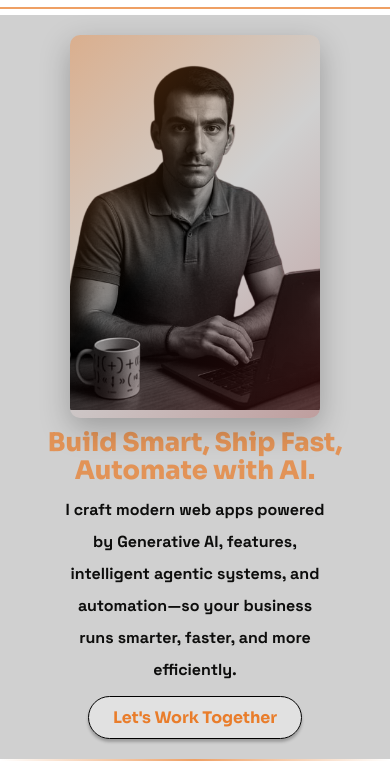
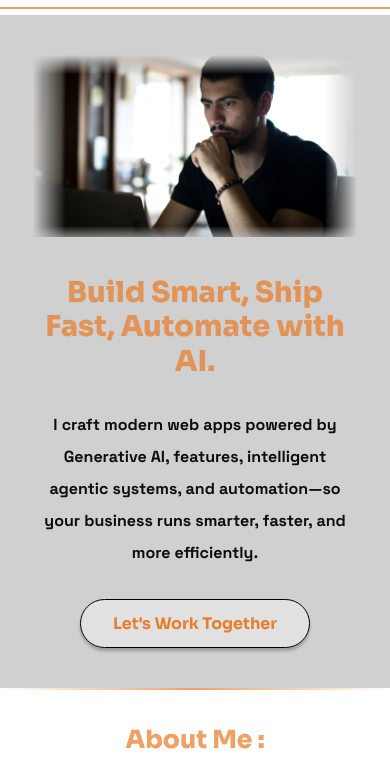
Before and after one commit to ChakerElj/ChakerElj.github.io, a plain HTML site: page index.html in a window 390 px wide. Shown: the part 45-812 px from the top of the page. Drawn offline with Linux system fonts and the light colour scheme.

Commit message:
upgrade portfolio

```diff
--- a/index.html
+++ b/index.html
@@ -78,7 +78,7 @@
           <div class="hero-image">
 
               <img
-                src="./images/hero-image.png"
+                src="./images/hero-image.jpeg"
                 alt="Professional portrait"
                 class="hero-img"
               />
@@ -96,7 +96,7 @@
           <div class="about-content">
             <div class="about-image">
               <img
-                src="./images/portfolio-image.jpg"
+                src="./images/portfolio-image.png"
                 alt="About me image"
                 class="about-img"
               />
--- a/styles.css
+++ b/styles.css
@@ -167,7 +167,7 @@ body {
   grid-column: 1/-1;
   font-family: "Sora", sans-serif;
   font-weight: 800;
-  font-size: 4rem;
+  font-size: 2rem;
   color: var(--accent-color);
   line-height: 1.1;
 
@@ -175,15 +175,15 @@ body {
 }
 
 .hero-description {
-  font-size: 2rem;
+  font-size: 1.5rem;
   grid-row: 2/3;
   grid-column: 1/-1;
   font-family: "Space Grotesk", sans-serif;
   font-weight: bolder;
   color: #0d0d0c;
   line-height: 2;
-  margin-bottom: 3rem;
-  max-width: 80%;
+  /* margin-bottom: 3rem; */
+  max-width: 100%;
 }
 
 .cta-button {
@@ -216,32 +216,45 @@ body {
   grid-column: 2/4;
   grid-row: 1/-1;
   position: relative;
-  box-shadow: 0 10px 30px rgba(0, 0, 0, 0.25);
+  /* box-shadow: 0 10px 30px rgba(0, 0, 0, 0.25); */
   transition: transform 0.3s ease, box-shadow 0.3s ease;
   overflow: hidden;
   border-radius: 10px;
+  -webkit-mask-image: linear-gradient(
+      to right,
+      transparent 0%,
+      black 10%,
+      black 90%,
+      transparent 100%
+    ),
+    linear-gradient(
+      to bottom,
+      transparent 0%,
+      black 10%,
+      black 90%,
+      transparent 100%
+    );
+  -webkit-mask-composite: source-in;
+  mask-image: linear-gradient(
+      to right,
+      transparent 0%,
+      black 10%,
+      black 90%,
+      transparent 100%
+    ),
+    linear-gradient(
+      to bottom,
+      transparent 0%,
+      black 10%,
+      black 90%,
+      transparent 100%
+    );
+  mask-composite: intersect;
 }
 
 .hero-image:hover {
   transform: translateY(-5px);
-  box-shadow: 0 10px 15px rgba(236, 108, 4, 0.603);
-}
-
-.hero-image::before {
-  content: "";
-  position: absolute;
-  top: 0;
-  left: 0;
-  right: 0;
-  bottom: 0;
-  background: linear-gradient(
-    135deg,
-    rgba(233, 125, 43, 0.4) 0%,
-    rgba(0, 0, 0, 0) 50%,
-    rgba(150, 41, 41, 0.3) 100%
-  );
-  z-index: 2;
-  pointer-events: none;
+  /* box-shadow: 0 10px 15px rgba(236, 108, 4, 0.603); */
 }
 
 .hero-background {
@@ -1122,37 +1135,50 @@ body {
 
   /* hero section */
   .hero-section {
-    padding: 20px;
+    padding: 40px 20px;
   }
   .hero-container {
-    grid-template-columns: auto auto;
-    grid-template-rows: auto;
+    grid-template-columns: 1.2fr 1fr;
     gap: 20px;
+    padding: 0;
+    align-items: stretch; /* Stretch items to equal height */
+    justify-items: start;
   }
   .hero-content {
     grid-column: 1/2;
-    grid-template-rows: auto auto auto;
+    display: flex;
+    flex-direction: column;
+    align-items: flex-start;
+    text-align: left;
+    justify-content: center; /* Center text content vertically */
   }
   .hero-image {
     grid-column: 2/-1;
+    width: 100%;
+    max-width: 400px;
+    margin: 0 auto;
+    height: 100%; /* Ensure container takes full height */
   }
   .hero-title {
-    font-size: 1.9rem;
+    font-size: 1.5rem;
+    text-align: left;
+    margin-bottom: 15px;
   }
   .hero-description {
-    font-size: 1.4rem;
-    margin-bottom: 0;
+    font-size: 0.9rem;
+    /* margin-bottom: 20px; */
+    text-align: left;
+    max-width: 100%;
   }
   .cta-button {
-    font-size: 1.2rem;
-    padding: 0.5rem 1.5rem;
-  }
-  .hero-image {
-    text-align: center;
+    font-size: 1rem;
+    padding: 0.7rem 2rem;
+    margin: 0;
   }
   .hero-image > img {
-    width: 300px;
-    height: auto;
+    width: 100%;
+    height: 100%; /* Force image to fill container height */
+    object-fit: cover; /* Maintain aspect ratio while filling */
   }
 
   /* about section */
@@ -1162,13 +1188,13 @@ body {
     margin-bottom: 10px;
   }
   .about-description {
+    font-size: 0.9rem;
+  }
+  .about-name {
+    font-size: 1.3rem;
+  }
+  .contact-button {
     font-size: 1rem;
-  }
-  .about-name {
-    font-size: 1.5rem;
-  }
-  .contact-button {
-    font-size: 1.2rem;
     padding: 0.5rem 1.5rem;
   }
   /* Services section */
@@ -1337,41 +1363,48 @@ body {
   }
   /* hero section */
   .hero-section {
-    padding: 10px 0;
+    padding: 40px 15px;
   }
   .hero-container {
-    grid-template-columns: auto;
-    grid-template-rows: auto;
-    gap: 10px;
+    grid-template-columns: 1fr;
+    gap: 30px;
     margin: 0 auto;
+    justify-items: center;
   }
   .hero-content {
-    grid-column: 1/2;
-    justify-items: center;
-    gap: 10px;
+    grid-column: 1/-1;
+    display: flex;
+    flex-direction: column;
+    align-items: center;
+    text-align: center;
+    gap: 15px;
   }
   .hero-image {
     grid-column: 1/-1;
+    width: 100%;
+    max-width: 350px;
+    margin: 0 auto;
+  }
+  .hero-image > img {
+    width: 100%;
+    height: auto;
+  }
+  .hero-title {
+    font-size: 1.8rem;
     text-align: center;
-  }
-  .hero-image > img {
-    width: 250px;
-    height: auto;
-  }
-  .hero-title {
-    font-size: 1.6rem;
-    text-align: center;
+    line-height: 1.2;
   }
   .hero-description {
     font-size: 1rem;
     text-align: center;
     width: 100%;
-    margin-bottom: 0;
+    margin-bottom: 15px;
   }
   .cta-button {
     font-size: 1rem;
-    padding: 0.5rem 1.5rem;
+    padding: 0.7rem 2rem;
     margin-bottom: 0;
+    width: auto;
   }
   /* about section */
   .about-content {
```
Also changed, not shown: images/hero-image.jpeg (added), images/hero-image.png (deleted), images/portfolio-image.jpg (deleted), 2 other files.
